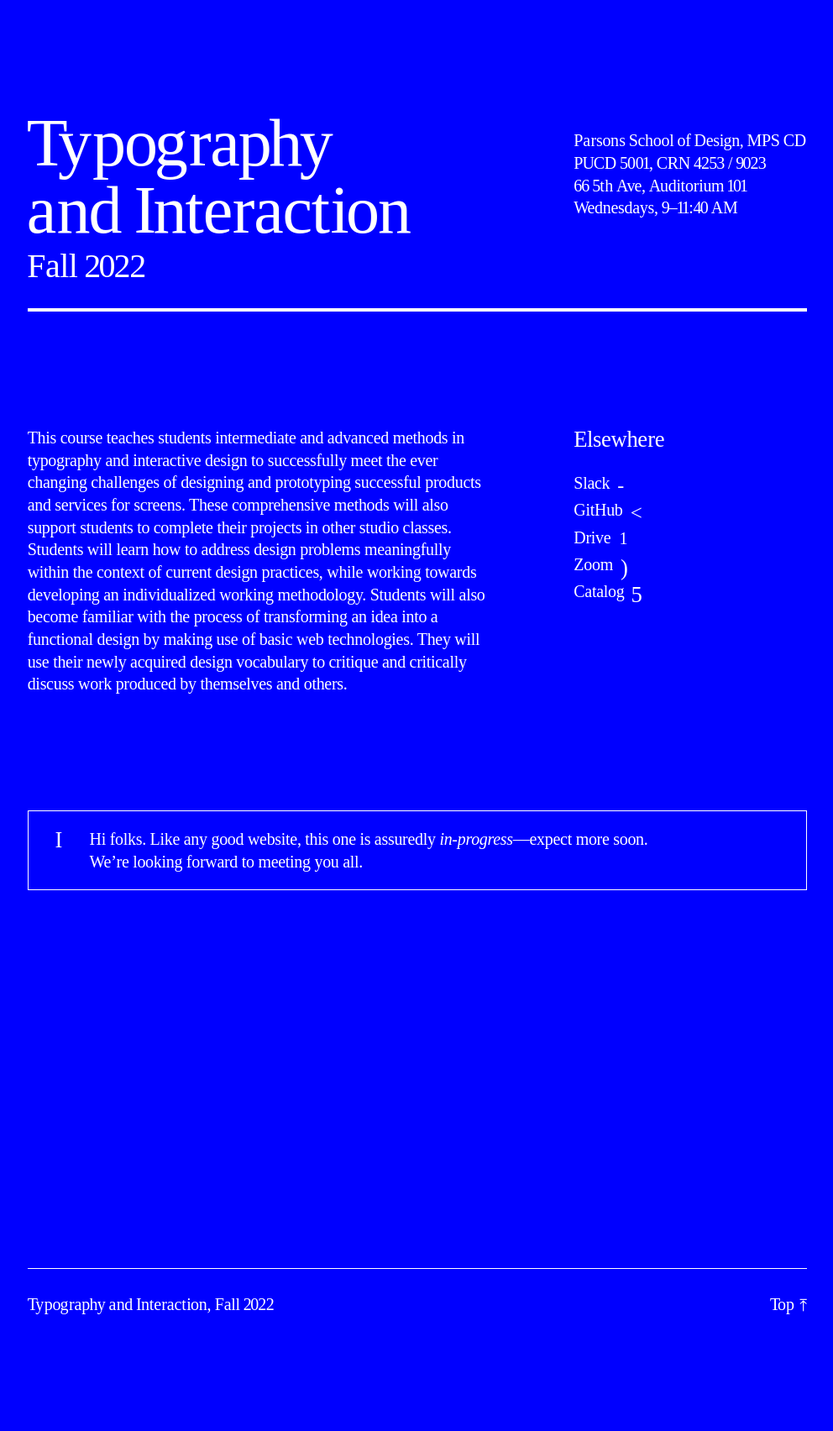
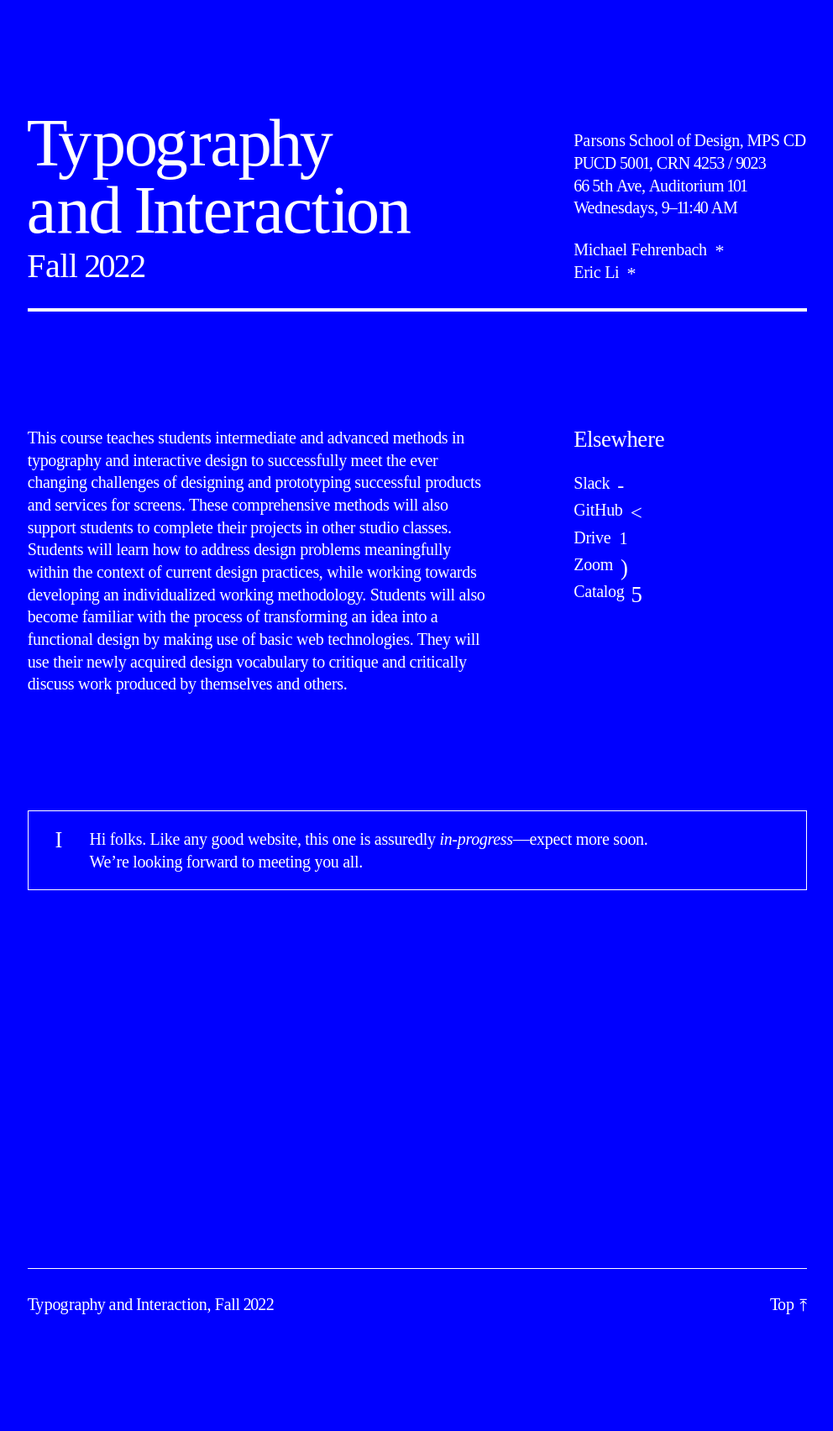
Before and after one commit to core-interaction/core-interaction.github.io, a Jekyll site: the page built from index.md, in a window 1280 px wide. Shown: the whole page at 84% size, without its empty margins (143-1135 px from the left). Built offline with Jekyll 4.4.1, drawn with Linux system fonts in a browser that asks for light colours.

Commit message:
Instructor emails.

```diff
--- a/_layouts/index.html
+++ b/_layouts/index.html
@@ -13,6 +13,11 @@ layout: default
 		<p>{{ page.strings.term | kerning }}</p>
 		<address>
 			<p>{{ page.strings.about | kerning }}</p>
+			<div>
+				{% for instructor in page.instructor %}
+					<p><a href="{{ instructor.url }}">{{ instructor.name }}</a></p>
+				{% endfor %}
+			</div>
 		</address>
 	</header>
 	<article>
--- a/assets/styles/_markdown.scss
+++ b/assets/styles/_markdown.scss
@@ -113,36 +113,7 @@
 	// Prominence for link-only paragraphs/li.
 	.link-only > a {
 		@extend %font--underline--disable;
-
-		&:after {
-			@extend .center--x;
-			@extend .icon--sf;
-
-			content: var(--icon);
-		}
-
-		&[href^="/"] { --icon: '→' } // Internal.
-		&[href^="http"] { --icon: '↗' } // External.
-
-		&[href*="docs.google.com"]:after,
-		&[href*="slack.com"]:after,
-		&[href*="github.com"]:after,
-		&[href*="drive.google.com"]:after,
-		&[href*="zoom.us"]:after,
-		&[href*="courses.newschool.edu"]:after,
-		&[href*=".pdf"]:after {
-			@extend .icon--wingdings;
-
-			--icon--gap: 0.5em;
-		}
-
-		&[href*="docs.google.com"]:after       { --icon: '!'; --icon--scale: 1.1 } // Pencil icon.
-		&[href*="slack.com"]:after             { --icon: '-'; --icon--scale: 1.2 } // Mailbox.
-		&[href*="github.com"]:after            { --icon: '<' } // Floppy.
-		&[href*="drive.google.com"]:after      { --icon: '1'; --icon--scale: 1;} // Folder.
-		&[href*="zoom.us"]:after               { --icon: ')'; --icon--scale: 1.333 } // Telephone.
-		&[href*="courses.newschool.edu"]:after { --icon: '5'; --icon--scale: 1.333 } // File cabinet.
-		&[href*=".pdf"]:after                  { --icon: '2' } // Document.
+		@extend %icon--external;
 	}
 
 	p {
--- a/assets/styles/common.scss
+++ b/assets/styles/common.scss
@@ -310,12 +310,24 @@ body {
 
 				--top--offset: calc(var(--typography--size--h1) * (var(--typography--cap-height) - var(--typography--x-height)));
 
-				margin-top: var(--margin--vertical);
+				display:        flex;
+				flex-direction: column;
+				margin-top:     var(--margin--vertical);
 
 				@include breakpoint(568) {
 					grid-row:    1 / span 2;
 					grid-column: 3 / span 1;
 					margin-top:  var(--top--offset);
+				}
+
+				> div {
+					margin-top: var(--margin--vertical);
+
+					@include breakpoint(568) { margin-top: auto }
+
+					> p > a { @extend %icon--external }
+
+					> p:not(:first-child) { margin-top: var(--typography--between) }
 				}
 			}
 		}
@@ -438,3 +450,42 @@ body {
 		}
 	}
 }
+
+
+
+// Low to override defaults.
+%icon--external {
+	@extend %link--text;
+
+	&:after {
+		@extend .center--x;
+		@extend .icon--sf;
+
+		content: var(--icon);
+	}
+
+	&[href^="/"] { --icon: '→' } // Internal.
+	&[href^="http"] { --icon: '↗' } // External.
+
+	&[href*="docs.google.com"]:after,
+	&[href*="slack.com"]:after,
+	&[href*="github.com"]:after,
+	&[href*="drive.google.com"]:after,
+	&[href*="zoom.us"]:after,
+	&[href*="courses.newschool.edu"]:after,
+	&[href*=".pdf"]:after,
+	&[href*="mailto:"]:after {
+		@extend .icon--wingdings;
+
+		--icon--gap: 0.5em;
+	}
+
+	&[href*="docs.google.com"]:after       { --icon: '!'; --icon--scale: 1.1 } // Pencil icon.
+	&[href*="slack.com"]:after             { --icon: '-'; --icon--scale: 1.2 } // Mailbox.
+	&[href*="github.com"]:after            { --icon: '<' } // Floppy.
+	&[href*="drive.google.com"]:after      { --icon: '1'; --icon--scale: 1 } // Folder.
+	&[href*="zoom.us"]:after               { --icon: ')'; --icon--scale: 1.333 } // Telephone.
+	&[href*="courses.newschool.edu"]:after { --icon: '5'; --icon--scale: 1.333 } // File cabinet.
+	&[href*=".pdf"]:after                  { --icon: '2' } // Document.
+	&[href*="mailto:"]:after               { --icon: '*'; --icon--scale: 1.1 } // Document.
+}
--- a/index.md
+++ b/index.md
@@ -25,6 +25,11 @@ strings:
   term:     Fall 2022
   top:      Top
   topics:   Topics
+instructor:
+  - name:  Michael Fehrenbach
+    url:   'mailto:fehrenbm@newschool.edu'
+  - name:  Eric Li
+    url:   'mailto:lie@newschool.edu'
 ---
 
 
```
